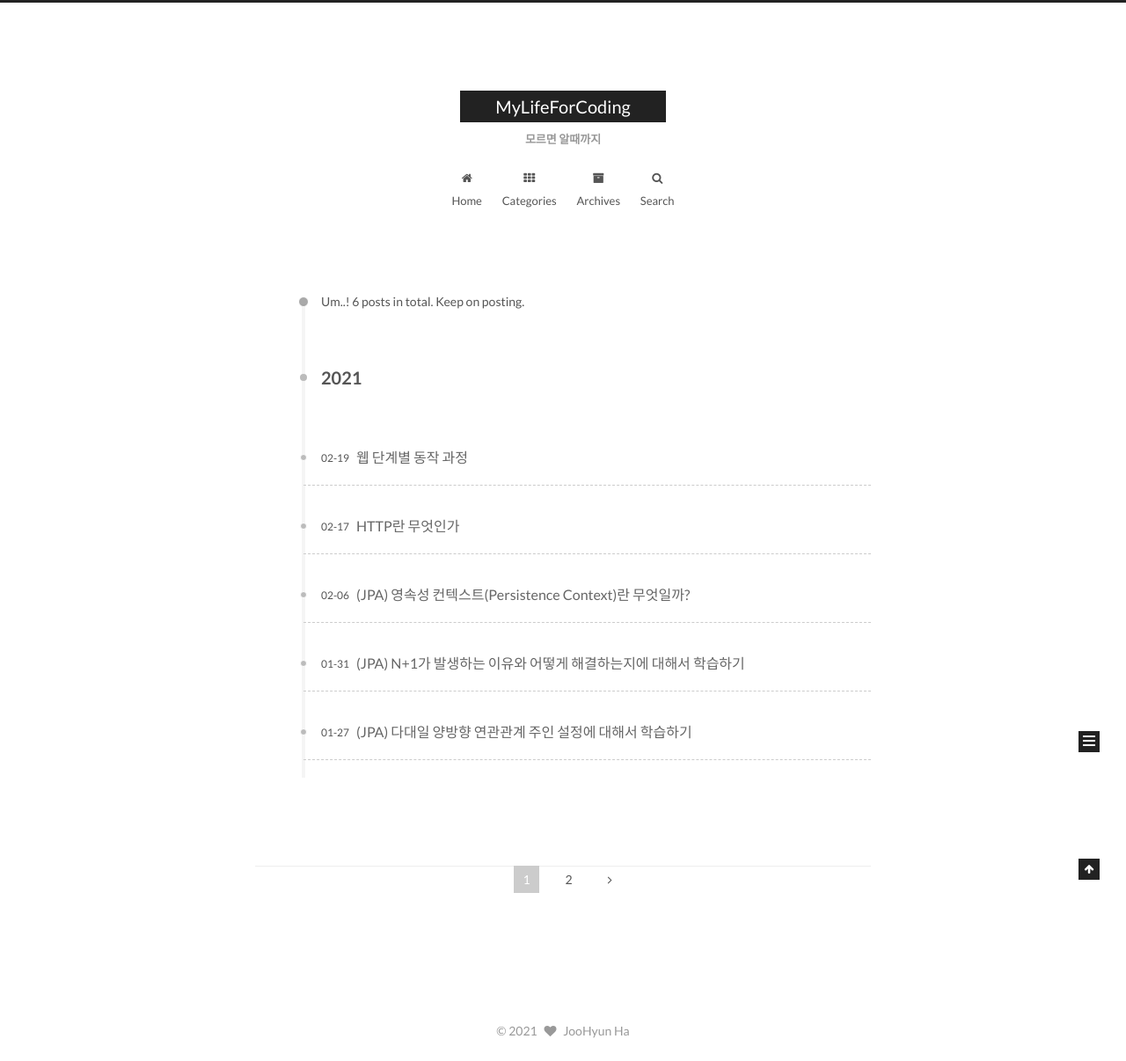
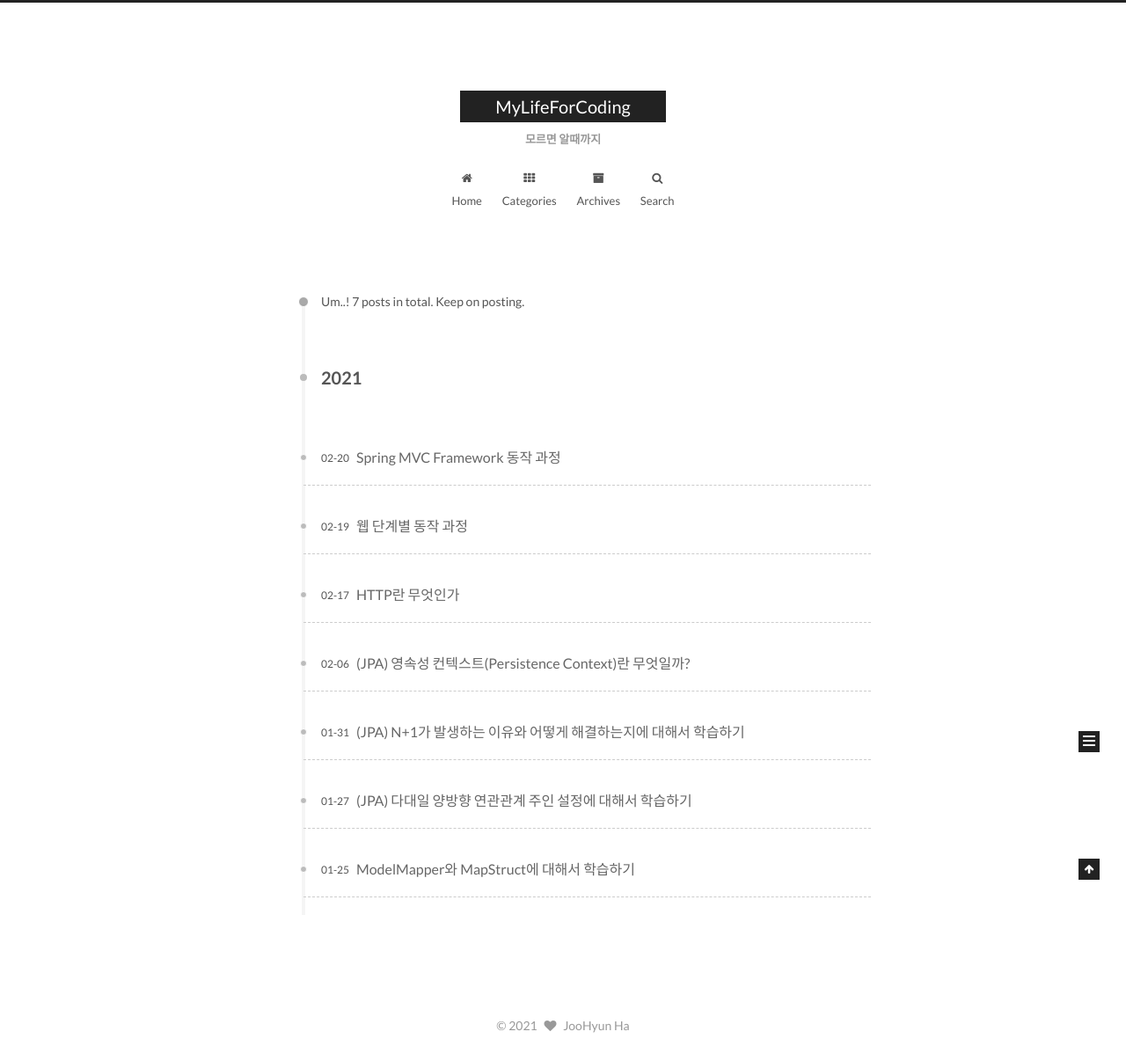
Before and after one commit to mangchhe/mangchhe.github.io, a Jekyll site: the page built from archives/index.html, in a window 1280 px wide. Shown: the whole page at 88% size. Built offline with Jekyll 4.4.1, drawn with Linux system fonts in a browser that asks for light colours; comment, search, counter and statistics services are not loaded; some of the changed lines change nothing that is shown.

Commit message:
Add SpringMvcLifeCycle Post, Update config [Pagination 숫자 변경]

```diff
--- a/_config.yml
+++ b/_config.yml
@@ -19,11 +19,11 @@
 permalink: pretty
 
 # Pagination
-paginate: 5
+paginate: 10
 #paginate_path: "/page:num/"
-#archive:
-  #paginate: 10
-  #paginate_path: "/page:num/"
+archive:
+  paginate: 20
+  paginate_path: "/page:num/"
 #category:
   #paginate: 10
   #paginate_path: "/page:num/"
--- /dev/null
+++ b/_posts/2021-02-20-SpringMvcLifeCycle.md
@@ -0,0 +1,36 @@
+---
+title: Spring MVC Framework 동작 과정
+decription: 평소에 사용하는 Spring Framework가 요청을 받고 뷰를 보여주기까지 어떤 과정을 거치는지에 대해서 알아보자
+categories:
+ - Spring
+tags:
+ - Spring
+ - MVC
+---
+
+> 평소에 사용하는 Spring Framework가 요청을 받고 뷰를 보여주기까지 어떤 과정을 거치는지에 대해서 알아보자
+
+> ## Spring MVC 동작 과정
+
+![springMvcLifeCycle](/assets/springMvcLifeCycle.PNG)
+
+1. `DispacherServlet`이 Client의 요청을 받음
+2. `HandlerMapping`이 알맞은 Controller 메소드 정보(핸들러)를 탐색
+3. `DispacherServlet`에게 찾은 메소스 정보를 전달
+4. `HandlerAdapter`에게 핸들러 호출 위임
+5. `HandlerAdapter`는 정보를 토대로 알맞은 Controller를 탐색
+6. 로직 처리
+7. `DispacherServlet`에게 Model과 View name 전달
+8. `View Resolver`는 View name을 통해 해당 View Object를 탐색
+9. JSP, Thymeleaf 등을 이용하여 Model Data를 이용하여 View 생성
+10. 얻어진 View를 `DispacherServlet`에 전달
+11. 최종 결과물 Client에게 전달
+
+> ### Filter와 Interceptor 추가
+
+![springMvcLifeCycle2](/assets/springMvcLifeCycle2.PNG)
+
+- <mark style='background-color: #fff5b1'>Filter는 전체적인 Request단에서 어떤 처리가 필요할 때 동작, 문자 인코딩 등</mark>
+  - `DispacherServlet`를 거치기 전 1번 전에 추가된다
+- <mark style='background-color: #00FFFF'>Controller 호출 전/후로 필요로 하는 처리가 필요할 때 동작</mark>
+  - `Controller` 호출 전/후인 4번 전, 7번 후에 추가된다
```
Also changed, not shown: assets/springMvcLifeCycle.PNG (added), assets/springMvcLifeCycle2.PNG (added).
